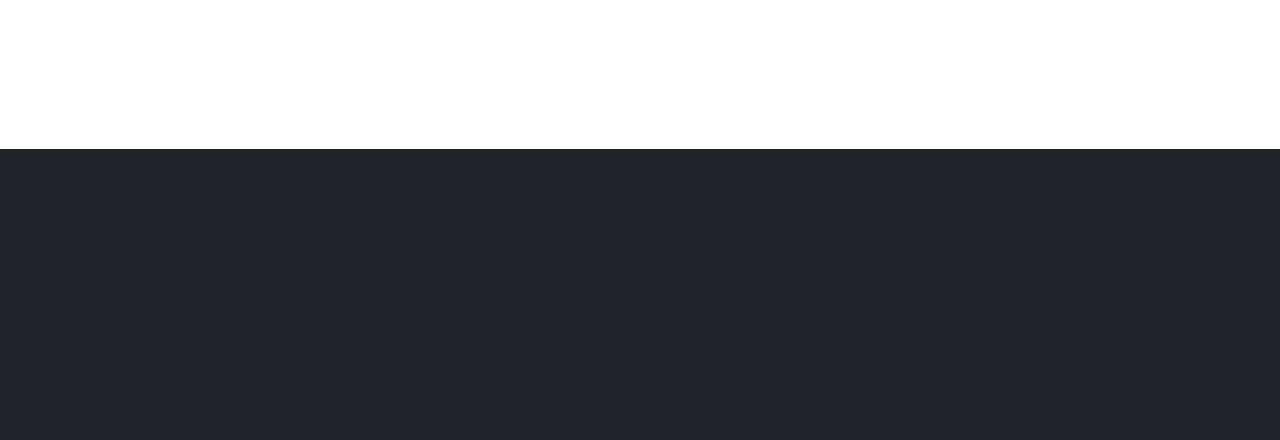
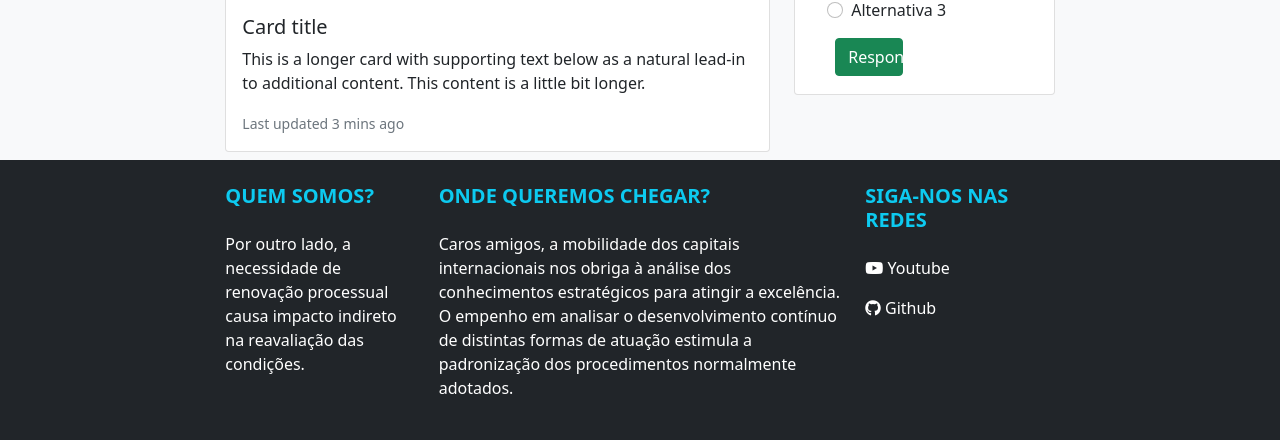
Before and after one commit to academiapython/aplicacoes-web-responsivas-com-django-e-bootstrap, a Django app: page / in a window 1280 px wide. Shown: the part 651-1091 px from the top of the page. Before the commit the page ends 800 px from the top, so only its background shows below. Run offline with Django 4.2, Linux system fonts and the light colour scheme; some libraries are stand-ins or nearby versions.

Commit message:
#08 Oitavo Checkpoint. 1. Primeira versão do quiz (mock). 2. Pequenos ajustes de texto e posicionamento.

```diff
--- a/blog/templates/blog/home.html
+++ b/blog/templates/blog/home.html
@@ -1,5 +1,5 @@
 <!DOCTYPE html>
-
+{% load static %}
 <html lang="pt-br">
 
     <head>
@@ -81,7 +81,7 @@
 
                                     </svg>
 
-                                    <div class="carousel-caption d-none d-lg-block">
+                                    <div class="carousel-caption d-none d-sm-block">
                                         <h5>Conheça os cursos da Academia Python!</h5>
                                         <p>Aprenda a construir sites responsivos com Python, Django e Bootstrap</p>
                                     </div>
@@ -100,11 +100,11 @@
                                         <rect width="100%" height="100%" fill="#198754"/>
                                     </svg>
 
-                                    <div class="carousel-caption d-none d-lg-block">
+                                    <div class="carousel-caption d-none d-sm-block">
                                         <h5>Siga-nos nas mídias sociais.</h5>
                                         <p>
                                             Conheça nosso do canal do Youtube e receba dicas, tutoriais gratuitos
-                                            e fique por dentro das novidades do munto Geek.
+                                            e fique por dentro das novidades do mundo Geek.
                                         </p>
                                     </div>
 
@@ -122,8 +122,8 @@
                                         <rect width="100%" height="100%" fill="#ffc107"/>
                                     </svg>
 
-                                    <div class="carousel-caption d-none d-lg-block text-dark">
-                                        <h5>Entre em contato conosco receber descontos especiais.</h5>
+                                    <div class="carousel-caption d-none d-sm-block text-dark">
+                                        <h5>Participe do nosso grupo no Telegram.</h5>
                                         <p>
                                             Faça parte do nosso grupo do Telagram para tirar dúvidas
                                             conosco, receber cupons de desconto e muito mais.
@@ -157,18 +157,66 @@
             </div>
         </header>
 
-        <main>
+        <main class="bg-light">
 
             <div class="container-fluid">
                 <div class="row justify-content-center">
                     <div class="col-8">
 
-                        asfdafasdf
+                        <div class="row">
 
+                            <div class="col-8">
+                                <div class="card my-2">
+
+                                    <img src="{% static 'blog/django-livre-01.jpeg' %}"
+                                         class="card-img-top"
+                                         alt="Imagem principal">
+
+                                    <div class="card-body">
+                                        <h5 class="card-title">Card title</h5>
+                                        <p class="card-text">This is a longer card with supporting text below as a
+                                            natural lead-in to additional content. This content is a little bit
+                                            longer.</p>
+                                        <p class="card-text"><small class="text-muted">Last updated 3 mins ago</small></p>
+                                    </div>
+                                </div>
+                            </div>
+
+                            <div class="col-4">
+                                <div class="card my-2">
+
+                                    <img src="{% static 'blog/snipet-01.png' %}">
+
+                                    <div class="card-header">
+                                        Selecione a alternativa correta.
+                                    </div>
+
+                                    <div class="card-body">
+                                        <div class="form-check">
+                                            <ul class="list-group list-group-flush">
+                                                {% for i in '0123' %}
+                                                <li class="list-group-item">
+                                                    <input class="form-check-input" type="radio" name="flexRadioDefault"
+                                                           id="flexRadioDefault1">
+                                                    <label class="form-check-label" for="flexRadioDefault1">
+                                                        Alternativa {{i}}
+                                                    </label>
+                                                </li>
+                                                {% endfor %}
+                                            </ul>
+
+                                            <a href="#" class="btn btn-success mt-2 d-grid gap-2 col-4">Responder</a>
+
+                                        </div>
+
+                                    </div>
+
+                                </div>
+                            </div>
+                        </div>
                     </div>
                 </div>
             </div>
-
         </main>
 
         <footer class="bg-dark py-4">
```
